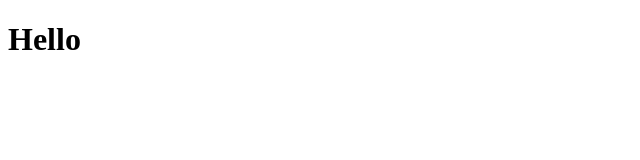
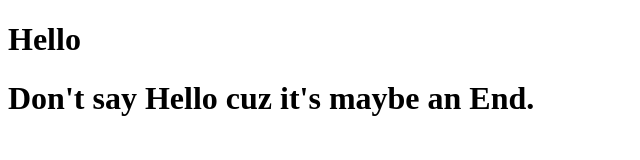
Before and after one commit to bkno21427/git-practice, a plain HTML site: page index.html in a window 1280 px wide. Shown: the whole page, without its empty margins (0-640 px from the left). Drawn offline with Linux system fonts and the light colour scheme.

```diff
--- a/index.html
+++ b/index.html
@@ -5,5 +5,6 @@
     </head>
     <body>
         <h1>Hello</h1>
+        <h1>Don't say Hello cuz it's maybe an End.</h1>
     </body>
 </html>
```
